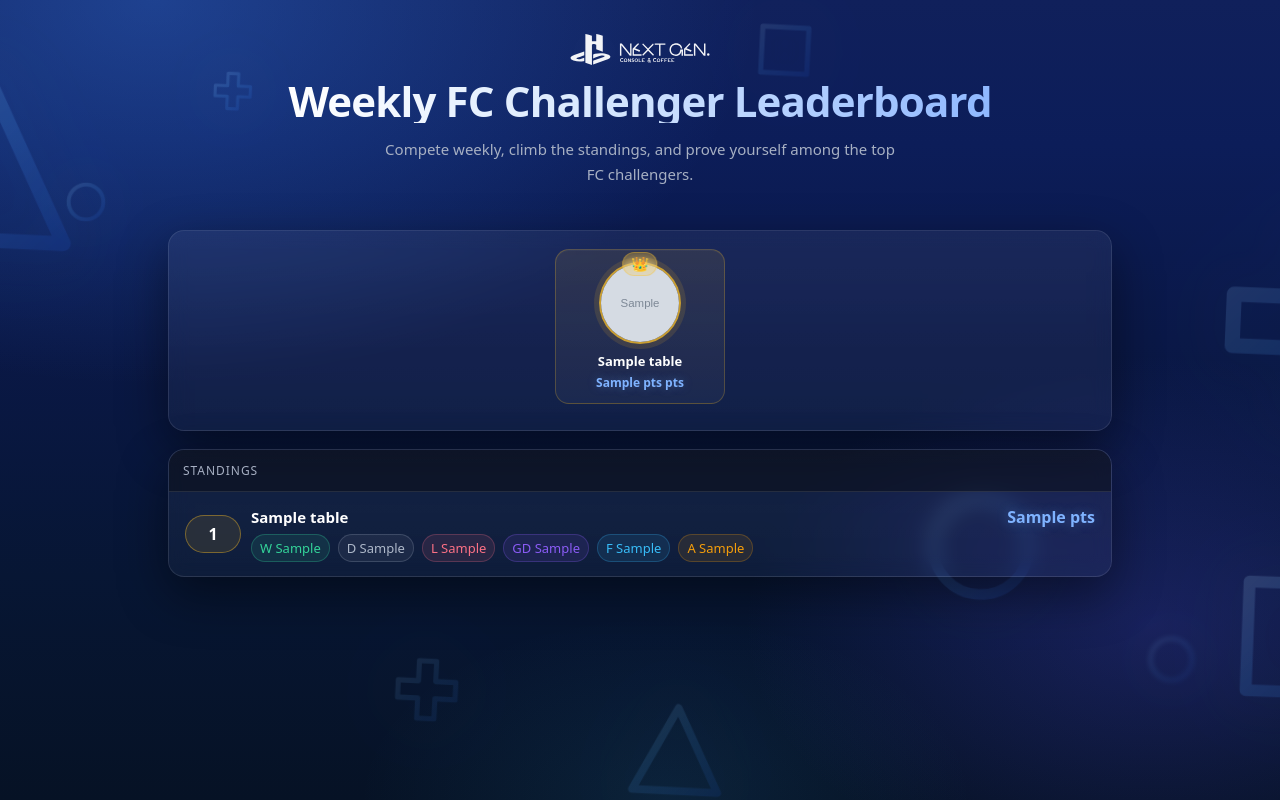
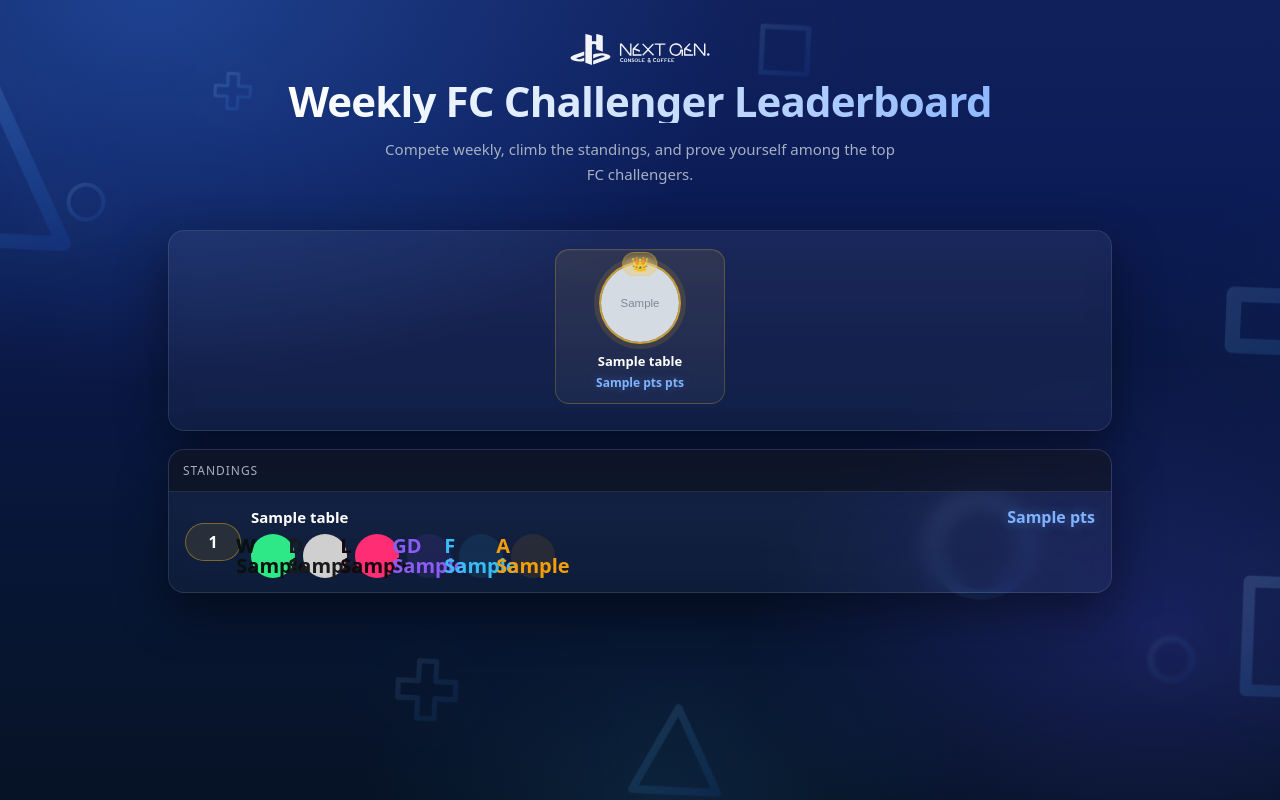
Before and after one commit to kiteAether/fc26-leaderboard, a FastAPI app: template app/templates/leaderboard.html in a window 1280 px wide. Run offline with FastAPI, Linux system fonts and the light colour scheme; the template is opened without the code that fills it: most values are stand-ins (such as "Sample title", 1, 10 or a date in 2020); grey boxes marked "Sample" are stand-in pictures.

Commit message:
Update W D L chips to LiveScore-style colors

```diff
--- a/app/templates/leaderboard.html
+++ b/app/templates/leaderboard.html
@@ -29,9 +29,9 @@
       --radius:16px;
       --shadow:0 18px 50px rgba(0,0,0,.45);
 
-      --win:#34d399;
-      --draw:#aeb8c9;
-      --loss:#fb7185;
+      --win:#2EE887;
+      --draw:#CFCFCF;
+      --loss:#FF2D73;
 
       --gd:#8b5cf6;
       --gf:#38bdf8;
@@ -500,30 +500,33 @@
     }
 
     .chip{
-      border:1px solid rgba(255,255,255,.10);
-      background:rgba(255,255,255,.05);
-      padding:4px 8px;
+      width:44px;
+      height:44px;
+      padding:0;
       border-radius:999px;
-      white-space:nowrap;
-      color:var(--muted);
+      display:inline-flex;
+      align-items:center;
+      justify-content:center;
+      font-weight:800;
+      font-size:20px;
+      line-height:1;
+      border:none;
+      box-shadow:none;
     }
 
     .chip.win{
-      color:var(--win);
-      border-color:rgba(52,211,153,.28);
-      background:rgba(52,211,153,.10);
+      background:#2EE887;
+      color:#08110c;
     }
 
     .chip.draw{
-      color:var(--draw);
-      border-color:rgba(174,184,201,.22);
-      background:rgba(174,184,201,.08);
+      background:#CFCFCF;
+      color:#1a1a1a;
     }
 
     .chip.loss{
-      color:var(--loss);
-      border-color:rgba(251,113,133,.24);
-      background:rgba(251,113,133,.10);
+      background:#FF2D73;
+      color:#16070d;
     }
 
     .chip.gd{
```
